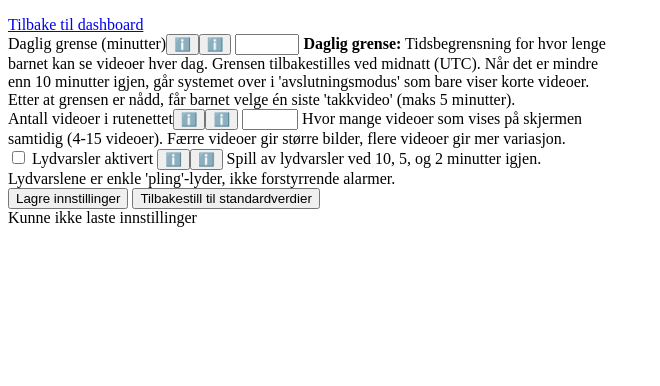
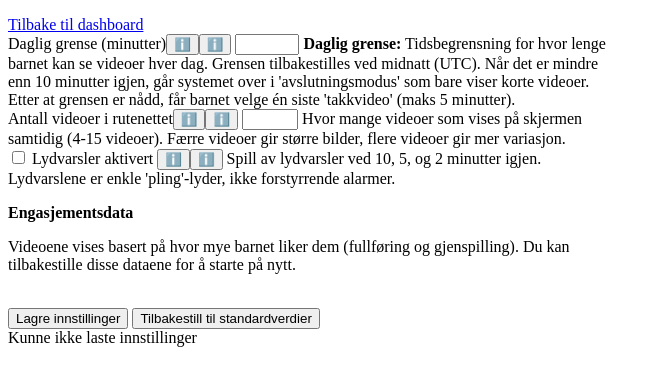
Before and after one commit to Frosco/barne-tv, a Python web app: template frontend/templates/admin/settings.html in a window 1280 px wide. Shown: the part 98-484 px from the top of the page, without its empty margins (0-660 px from the left). Run offline with Jinja, Linux system fonts and the light colour scheme; the template is opened without the code that fills it, so the values that code supplies are empty.

Commit message:
Add engagement reset UI to admin settings (Story 4.4)
Frontend changes:
- Add "Tilbakestill engasjementsdata" button to settings page
- Implement handleResetEngagement() with confirmation dialog
- Add form-group-danger section styling for destructive actions
- Wire up event handler for /admin/engagement/reset endpoint

UI includes:
- Norwegian explanation text about engagement-based selection
- Confirmation dialog before reset ("Er du sikker? Dette kan ikke angres.")
- Loading state during API call
- Success/error message display
- Consistent styling with existing settings UI

🤖 Generated with Claude Code

Co-Authored-By: Claude <noreply@anthropic.com>

```diff
--- a/frontend/src/admin/settings.js
+++ b/frontend/src/admin/settings.js
@@ -44,6 +44,12 @@ export function initSettings() {
   const resetBtn = document.getElementById('reset-btn');
   if (resetBtn) {
     resetBtn.addEventListener('click', handleReset);
+  }
+
+  // Attach engagement reset button handler (Story 4.4)
+  const resetEngagementBtn = document.getElementById('reset-engagement-btn');
+  if (resetEngagementBtn) {
+    resetEngagementBtn.addEventListener('click', handleResetEngagement);
   }
 
   // Attach input change handlers for dirty tracking
@@ -340,6 +346,44 @@ function hideMessage() {
   container.style.display = 'none';
 }
 
+/**
+ * Handle engagement reset button click (Story 4.4).
+ * Shows confirmation dialog before resetting engagement data.
+ */
+async function handleResetEngagement() {
+  // Confirmation dialog
+  const confirmed = confirm('Er du sikker? Dette kan ikke angres.');
+  if (!confirmed) {
+    return;
+  }
+
+  try {
+    showLoading(true);
+    hideMessage();
+
+    // Call API
+    const response = await fetch('/admin/engagement/reset', {
+      method: 'POST',
+      headers: {
+        'Content-Type': 'application/json',
+      },
+    });
+
+    if (!response.ok) {
+      throw new Error(`HTTP error ${response.status}`);
+    }
+
+    const data = await response.json();
+
+    showLoading(false);
+    showMessage(data.message || 'Engasjementsdata tilbakestilt', 'success');
+  } catch (error) {
+    showLoading(false);
+    showMessage('Kunne ikke tilbakestille engasjementsdata', 'error');
+    console.error('Error resetting engagement data:', error);
+  }
+}
+
 // Initialize on DOM ready (skip in test environment)
 // eslint-disable-next-line no-undef
 if (typeof process === 'undefined' || process.env.NODE_ENV !== 'test') {
--- a/frontend/templates/admin/settings.html
+++ b/frontend/templates/admin/settings.html
@@ -73,6 +73,17 @@
         </span>
       </div>
 
+      <!-- Engagement data reset (Story 4.4) -->
+      <div class="form-group form-group-danger">
+        <h3 class="form-section-title">Engasjementsdata</h3>
+        <p class="help-text">
+          Videoene vises basert på hvor mye barnet liker dem (fullføring og gjenspilling). Du kan tilbakestille disse dataene for å starte på nytt.
+        </p>
+        <button type="button" id="reset-engagement-btn" class="btn btn-danger">
+          Tilbakestill engasjementsdata
+        </button>
+      </div>
+
       <!-- Form actions -->
       <div class="form-actions">
         <button type="submit" id="save-btn" class="btn btn-primary" disabled>
@@ -124,5 +135,40 @@
   opacity: 0.6;
   pointer-events: none;
 }
+
+/* Engagement reset section (Story 4.4) */
+.form-group-danger {
+  margin-top: var(--space-xl);
+  padding-top: var(--space-lg);
+  border-top: 1px solid var(--color-gray-light);
+}
+
+.form-section-title {
+  font-size: var(--font-size-lg);
+  font-weight: 600;
+  color: var(--color-text);
+  margin-bottom: var(--space-sm);
+}
+
+.btn-danger {
+  background-color: var(--color-danger);
+  color: white;
+  border: none;
+  padding: var(--space-sm) var(--space-md);
+  border-radius: var(--radius-md);
+  font-size: var(--font-size-base);
+  font-weight: 500;
+  cursor: pointer;
+  transition: background-color 0.2s ease;
+}
+
+.btn-danger:hover:not(:disabled) {
+  background-color: var(--color-danger-dark);
+}
+
+.btn-danger:disabled {
+  opacity: 0.5;
+  cursor: not-allowed;
+}
 </style>
 {% endblock %}
```
